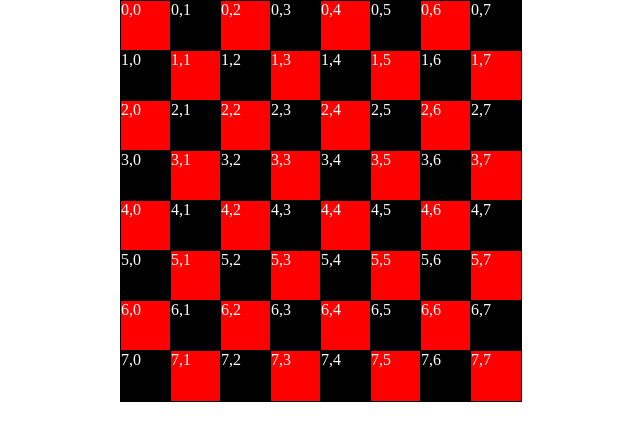
After one commit to AnthonyRSaephan/CodingDojo, a Flask app: page / in a window 1280 px wide. The commit adds this page. Shown: the top 441 px of the page, without its empty margins (320-960 px from the left). Run offline with Flask 2, Linux system fonts and the light colour scheme.

Commit message:
move to computer

```diff
--- /dev/null
+++ b/python/flask/fundamentals/assignment_checkerboard/server.py
@@ -0,0 +1,13 @@
+from flask import Flask, render_template
+app = Flask(__name__)
+
+@app.route("/")
+@app.route("/<int:x>")
+@app.route("/<int:x>/<int:y>")
+@app.route("/<int:x>/<int:y>/<color1>")
+@app.route("/<int:x>/<int:y>/<color1>/<color2>")
+def index(x = 8, y = 8, color1 = "red", color2 = "black"):
+    return render_template("index.html", x = x, y = y, color1 = color1, color2 = color2)
+
+if __name__ == "__main__":
+    app.run(debug = True)
--- /dev/null
+++ b/python/flask/fundamentals/assignment_checkerboard/static/css/style.css
@@ -0,0 +1,31 @@
+* {
+    margin: 0;
+    padding: 0;
+}
+
+.box {
+    width: 50px;
+    height: 50px;
+}
+
+.grid {
+    display: grid;
+    background-color: white;
+    border: none;
+}
+
+.grid-container {
+    display: flex;
+    justify-content: center;
+    align-items: center;
+    background-color: white;
+    border: none;
+}
+
+div {
+    background-color: blue;
+    border: 1px solid black;
+    width: auto;
+    height: auto;
+    color: white;
+}
--- /dev/null
+++ b/python/flask/fundamentals/assignment_checkerboard/templates/index.html
@@ -0,0 +1,34 @@
+<!DOCTYPE html>
+<html lang="en">
+<head>
+    <meta charset="UTF-8">
+    <meta http-equiv="X-UA-Compatible" content="IE=edge">
+    <meta name="viewport" content="width=device-width, initial-scale=1.0">
+    <title>Checkerboard</title>
+    <link rel="stylesheet" href="{{url_for('static', filename='/css/style.css')}}">
+</head>
+<body>
+    <!-- container -->
+    <div class="grid-container">
+        <div class="grid" style="grid-template-columns: repeat({{x}}, 50px); grid-template-rows: repeat({{y}}, 50px);">
+            {% for i in range(0, y): %}
+                {% for j in range(0, x): %}
+                    {% if i % 2 == 0: %}
+                        {% if j % 2 == 1: %}
+                            <div class="box" style="background-color: {{color2}};">{{i}},{{j}}</div>
+                        {% else: %}
+                        <div class="box" style="background-color: {{color1}};">{{i}},{{j}}</div>
+                        {% endif %}
+                    {% else: %}
+                        {% if j % 2 == 0 %}
+                            <div class="box" style="background-color: {{color2}};">{{i}},{{j}}</div>
+                        {% else: %}
+                            <div class="box" style="background-color: {{color1}};">{{i}},{{j}}</div>
+                        {% endif %}
+                    {% endif %}
+                {% endfor %}
+            {% endfor %}
+        </div>
+    </div>
+</body>
+</html>
--- a/python/flask/fundamentals/assignment_playground/server.py
+++ b/python/flask/fundamentals/assignment_playground/server.py
@@ -3,15 +3,15 @@ app = Flask(__name__)
 
 @app.route("/play")
 def play():
-    return render_template("play.html")
+    return render_template("bonus.html", repeat = 3, color = "skyblue")
 
 @app.route("/play/<int:repeat>")
 def play_repeat(repeat):
-    return render_template("play_repeat.html", repeat = repeat)
+    return render_template("bonus.html", repeat = repeat, color = "skyblue")
 
 @app.route("/play/<int:repeat>/<color>")
 def play_repeat_color(repeat, color):
-    return render_template("play_repeat_color.html", repeat = repeat, color = color)
+    return render_template("bonus.html", repeat = repeat, color = color)
 
 if __name__ == "__main__":
     app.run(debug = True)
--- a/python/flask/fundamentals/assignment_playground/templates/bonus.html
+++ b/python/flask/fundamentals/assignment_playground/templates/bonus.html
@@ -9,7 +9,9 @@
 <body>
     <h1 style="display: flex; justify-content: center;">Welcome!</h1>
     <div style="display: flex; justify-content: center; align-items: center; flex-wrap: wrap;">
-        <div style="width: 200px; height: 200px; background-color: skyblue; border: 5px solid black; margin: 25px;"></div>
+        {% for i in range(0, repeat) %}
+            <div style="width: 200px; height: 200px; background-color: {{color}}; border: 5px solid black; margin: 25px;"></div>
+        {% endfor %}
     </div>
 </body>
 </html>
```
Also changed, not shown: 3 other files.
